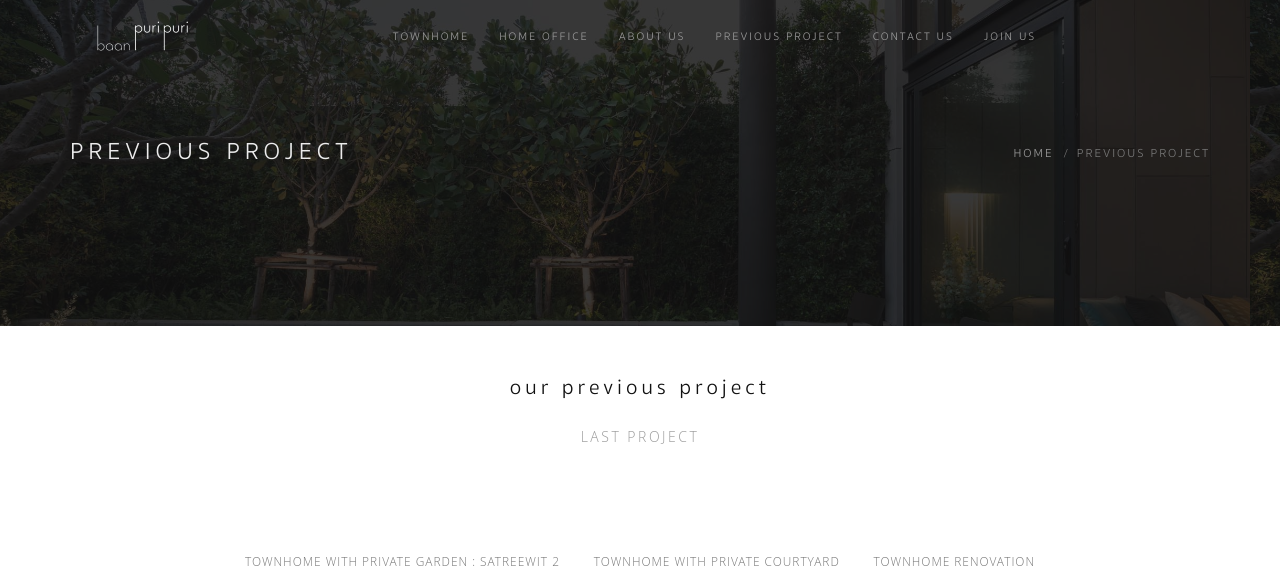
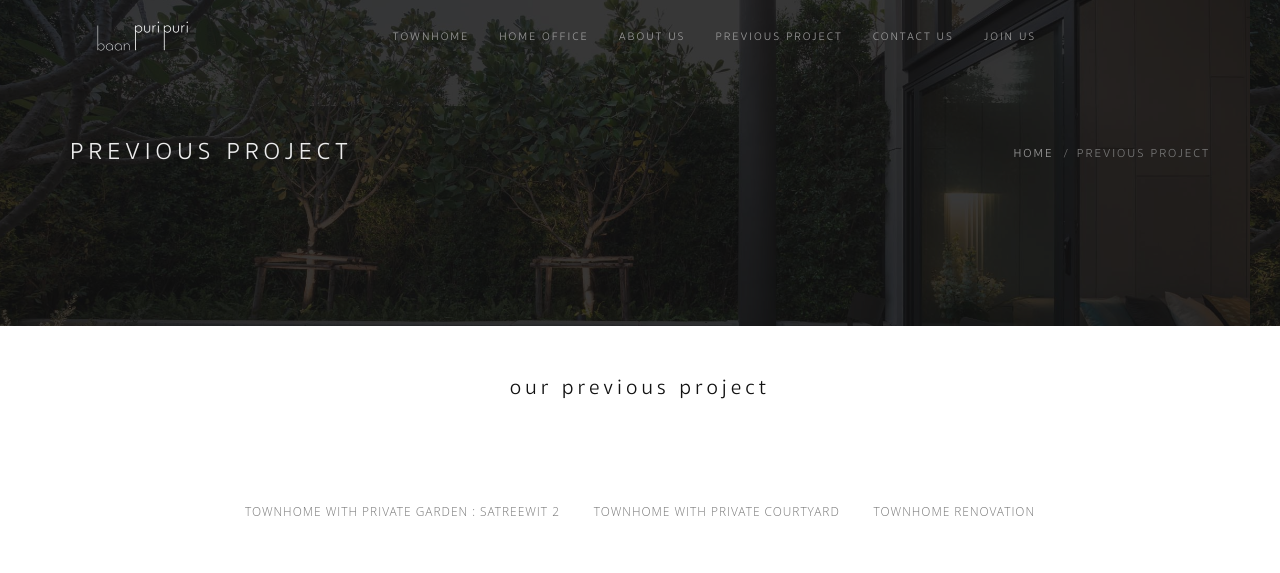
Before and after one commit to siriphonNott/bpp, a CodeIgniter app: page /database/previous-project in a window 1280 px wide. Shown: the top 573 px of the page. Run offline with CodeIgniter, Linux system fonts and the light colour scheme; some libraries are stand-ins or nearby versions.

Commit message:
Fix wording on previous-project

```diff
--- a/application/modules/previousProject/views/index.php
+++ b/application/modules/previousProject/views/index.php
@@ -25,7 +25,7 @@
     <div class="row">
         <header class="sec-heading">
             <h2>our previous project</h2>
-            <span class="subheading">Last project</span>
+            <span class="subheading"></span>
         </header>
     </div>
     <!-- / .row -->
```
